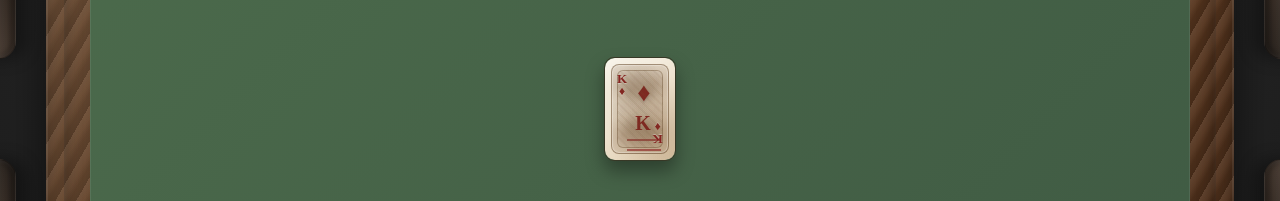
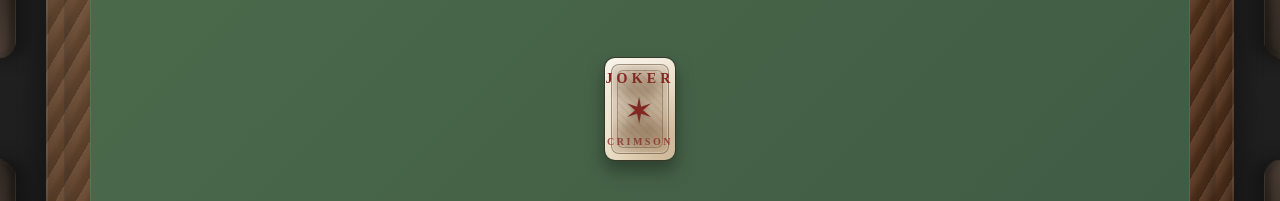
Before and after one commit to believeshe123-coder/game-engine-2, a React (Vite) app in the folder client/: page / in a window 1280 px wide. Shown: the part 319-520 px from the top of the page. Built offline with nearby package versions, Linux system fonts and the light colour scheme.

Commit message:
Add held stack ghost and shuffle action

```diff
--- a/client/src/components/Card.jsx
+++ b/client/src/components/Card.jsx
@@ -100,18 +100,29 @@ const Card = ({
   onPointerDown,
   rank,
   suit,
+  color,
+  isHeld,
   isSelected
 }) => {
   const displayRank = rank ?? '?';
+  const isJoker = displayRank === 'JOKER';
+  const jokerColor = color ?? 'black';
   const symbol = SUIT_SYMBOLS[suit] ?? '♠';
   const suitColor = SUIT_COLORS[suit] ?? 'black';
+  const faceColorClass = isJoker
+    ? jokerColor === 'red'
+      ? 'card__face--red'
+      : ''
+    : suitColor === 'red'
+      ? 'card__face--red'
+      : '';
   const isCourt = ['J', 'Q', 'K'].includes(displayRank);
   const pipLayout = PIP_LAYOUTS[displayRank] ?? [];
   return (
     <div
       className={`card ${faceUp ? 'card--faceup' : 'card--facedown'} ${
-        isSelected ? 'card--selected' : ''
-      }`}
+        isHeld ? 'card--held' : ''
+      } ${isSelected ? 'card--selected' : ''}`}
       style={{
         transform: `translate(${x}px, ${y}px) rotate(${rotation}deg)`,
         zIndex
@@ -120,7 +131,21 @@ const Card = ({
     >
       <div className="card__surface" aria-hidden="true">
         {faceUp ? (
-          <div className={`card__face card__face--${suitColor}`}>
+          <div
+            className={`card__face ${faceColorClass} ${
+              isJoker ? 'card__face--joker' : ''
+            }`}
+          >
+            {isJoker ? (
+              <div className="card__joker">
+                <span className="card__joker-title">Joker</span>
+                <span className="card__joker-emblem">✶</span>
+                <span className="card__joker-title card__joker-title--small">
+                  {jokerColor === 'red' ? 'Crimson' : 'Onyx'}
+                </span>
+              </div>
+            ) : (
+              <>
                 <div className="card__corner card__corner--top">
                   <span className="card__rank">{displayRank}</span>
                   <span className="card__suit">{symbol}</span>
@@ -151,6 +176,8 @@ const Card = ({
                     ))}
                   </div>
                 )}
+              </>
+            )}
           </div>
         ) : null}
       </div>
--- a/client/src/components/Table.jsx
+++ b/client/src/components/Table.jsx
@@ -22,13 +22,14 @@ const Table = () => {
     tableRect,
     CARD_SIZE
   );
-  const [dragging, setDragging] = useState({
+  const [heldStack, setHeldStack] = useState({
     active: false,
     stackId: null,
+    cardIds: [],
     sourceStackId: null,
-    pointerId: null,
     offset: { dx: 0, dy: 0 },
-    mode: 'single'
+    origin: null,
+    mode: 'stack'
   });
   const [hoveredStackId, setHoveredStackId] = useState(null);
   const [selectedStackId, setSelectedStackId] = useState(null);
@@ -112,51 +113,76 @@ const Table = () => {
     []
   );
 
-  const startDrag = useCallback((stackId, pointerId, offset, mode, sourceStackId = null) => {
-    bringStackToFront(stackId);
-    setDragging({
-      active: true,
-      stackId,
-      sourceStackId,
-      pointerId,
-      offset,
-      mode
-    });
-  }, [bringStackToFront]);
-
   const flushAnimation = useCallback(() => {
-    if (!dragging.active || !dragging.stackId || !latestPoint.current) {
+    if (!heldStack.active || !heldStack.stackId || !latestPoint.current) {
       rafRef.current = null;
       return;
     }
 
     setStacks((prev) =>
       prev.map((stack) =>
-        stack.id === dragging.stackId
+        stack.id === heldStack.stackId
           ? { ...stack, x: latestPoint.current.x, y: latestPoint.current.y }
           : stack
       )
     );
     rafRef.current = null;
-  }, [dragging.active, dragging.stackId, setStacks]);
+  }, [heldStack.active, heldStack.stackId, setStacks]);
 
-  const handlePointerMove = useCallback(
-    (event) => {
-      if (!dragging.active || event.pointerId !== dragging.pointerId) {
+  useEffect(() => {
+    const handleKeyDown = (event) => {
+      if (event.repeat) {
         return;
       }
+      if (event.key !== 'Escape') {
+        return;
+      }
+      if (heldStack.active && heldStack.stackId && heldStack.origin) {
+        setStacks((prev) =>
+          prev.map((stack) =>
+            stack.id === heldStack.stackId
+              ? { ...stack, x: heldStack.origin.x, y: heldStack.origin.y }
+              : stack
+          )
+        );
+        setHeldStack({
+          active: false,
+          stackId: null,
+          cardIds: [],
+          sourceStackId: null,
+          offset: { dx: 0, dy: 0 },
+          origin: null,
+          mode: 'stack'
+        });
+      }
+      setSelectedStackId(null);
+      setPickCountOpen(false);
+    };
 
+    window.addEventListener('keydown', handleKeyDown);
+    return () => window.removeEventListener('keydown', handleKeyDown);
+  }, [heldStack.active, heldStack.origin, heldStack.stackId, setStacks]);
+
+  useEffect(() => {
+    if (!heldStack.active) {
+      latestPoint.current = null;
+      if (rafRef.current) {
+        cancelAnimationFrame(rafRef.current);
+        rafRef.current = null;
+      }
+      return undefined;
+    }
+
+    const handleWindowPointerMove = (event) => {
       const table = tableRef.current;
       if (!table) {
         return;
       }
-
       const rect = table.getBoundingClientRect();
       const pointerX = event.clientX - rect.left;
       const pointerY = event.clientY - rect.top;
-
-      const nextX = pointerX - dragging.offset.dx;
-      const nextY = pointerY - dragging.offset.dy;
+      const nextX = pointerX - heldStack.offset.dx;
+      const nextY = pointerY - heldStack.offset.dy;
       const clamped = clampCardToTable(
         nextX,
         nextY,
@@ -170,24 +196,30 @@ const Table = () => {
       if (!rafRef.current) {
         rafRef.current = requestAnimationFrame(flushAnimation);
       }
-    },
-    [dragging, flushAnimation, tableRect.height, tableRect.width]
-  );
+    };
 
-  const handlePointerUp = useCallback(
-    (event) => {
-      if (!dragging.active || event.pointerId !== dragging.pointerId) {
+    window.addEventListener('pointermove', handleWindowPointerMove);
+
+    return () => {
+      window.removeEventListener('pointermove', handleWindowPointerMove);
+    };
+  }, [
+    flushAnimation,
+    heldStack.active,
+    heldStack.offset.dx,
+    heldStack.offset.dy,
+    tableRect.height,
+    tableRect.width
+  ]);
+
+  const placeHeldStack = useCallback(
+    (pointerX, pointerY) => {
+      if (!heldStack.active || !heldStack.stackId) {
         return;
       }
-      const table = tableRef.current;
-      let finalPosition = null;
-      if (table) {
-        const rect = table.getBoundingClientRect();
-        const pointerX = event.clientX - rect.left;
-        const pointerY = event.clientY - rect.top;
-        const nextX = pointerX - dragging.offset.dx;
-        const nextY = pointerY - dragging.offset.dy;
-        finalPosition = clampCardToTable(
+      const nextX = pointerX - heldStack.offset.dx;
+      const nextY = pointerY - heldStack.offset.dy;
+      const finalPosition = clampCardToTable(
         nextX,
         nextY,
         CARD_SIZE.width,
@@ -195,9 +227,8 @@ const Table = () => {
         tableRect.width,
         tableRect.height
       );
-      }
 
-      const draggedStack = stacksById[dragging.stackId];
+      const draggedStack = stacksById[heldStack.stackId];
       if (draggedStack) {
         const draggedX = finalPosition?.x ?? draggedStack?.x;
         const draggedY = finalPosition?.y ?? draggedStack?.y;
@@ -205,7 +236,7 @@ const Table = () => {
         let overlapId = null;
         for (let i = stacks.length - 1; i >= 0; i -= 1) {
           const stack = stacks[i];
-          if (stack.id === dragging.stackId) {
+          if (stack.id === heldStack.stackId) {
             continue;
           }
           const overlaps =
@@ -222,7 +253,7 @@ const Table = () => {
         if (overlapId) {
           setStacks((prev) => {
             const target = prev.find((stack) => stack.id === overlapId);
-            const dragged = prev.find((stack) => stack.id === dragging.stackId);
+            const dragged = prev.find((stack) => stack.id === heldStack.stackId);
             if (!target || !dragged) {
               return prev;
             }
@@ -232,16 +263,13 @@ const Table = () => {
               cardIds: [...target.cardIds, ...dragged.cardIds]
             };
             return prev
-              .filter(
-                (stack) =>
-                  stack.id !== dragging.stackId && stack.id !== overlapId
-              )
+              .filter((stack) => stack.id !== heldStack.stackId && stack.id !== overlapId)
               .concat(merged);
           });
         } else if (finalPosition) {
           setStacks((prev) =>
             prev.map((stack) =>
-              stack.id === dragging.stackId
+              stack.id === heldStack.stackId
                 ? { ...stack, x: finalPosition.x, y: finalPosition.y }
                 : stack
             )
@@ -249,61 +277,21 @@ const Table = () => {
         }
       }
 
-      setDragging({
+      setHeldStack({
         active: false,
         stackId: null,
+        cardIds: [],
         sourceStackId: null,
-        pointerId: null,
         offset: { dx: 0, dy: 0 },
-        mode: 'single'
+        origin: null,
+        mode: 'stack'
       });
     },
-    [dragging.active, dragging.pointerId, dragging.stackId, setStacks, stacks, stacksById]
+    [heldStack, setStacks, stacks, stacksById, tableRect.height, tableRect.width]
   );
-
-  useEffect(() => {
-    const handleKeyDown = (event) => {
-      if (event.repeat) {
-        return;
-      }
-      if (event.key !== 'Escape') {
-        return;
-      }
-      setSelectedStackId(null);
-      setPickCountOpen(false);
-    };
-
-    window.addEventListener('keydown', handleKeyDown);
-    return () => window.removeEventListener('keydown', handleKeyDown);
-  }, []);
-
-  useEffect(() => {
-    if (!dragging.active) {
-      latestPoint.current = null;
-      if (rafRef.current) {
-        cancelAnimationFrame(rafRef.current);
-        rafRef.current = null;
-      }
-      return undefined;
-    }
-
-    const handleWindowPointerUp = (event) => handlePointerUp(event);
-    const handleWindowPointerMove = (event) => handlePointerMove(event);
-
-    window.addEventListener('pointerup', handleWindowPointerUp);
-    window.addEventListener('pointermove', handleWindowPointerMove);
-
-    return () => {
-      window.removeEventListener('pointerup', handleWindowPointerUp);
-      window.removeEventListener('pointermove', handleWindowPointerMove);
-    };
-  }, [dragging.active, handlePointerMove, handlePointerUp]);
 
   const handleStackPointerDown = useCallback(
     (event, stackIdOverride = null) => {
-      if (dragging.active) {
-        return;
-      }
       const table = tableRef.current;
       if (!table) {
         return;
@@ -315,6 +303,12 @@ const Table = () => {
       const rect = table.getBoundingClientRect();
       const pointerX = event.clientX - rect.left;
       const pointerY = event.clientY - rect.top;
+      if (heldStack.active) {
+        placeHeldStack(pointerX, pointerY);
+        setSelectedStackId(null);
+        setPickCountOpen(false);
+        return;
+      }
       const stackId = stackIdOverride ?? hitTestStack(pointerX, pointerY);
       if (!stackId) {
         return;
@@ -323,14 +317,11 @@ const Table = () => {
       setSelectedStackId(stackId);
       setPickCountOpen(false);
     },
-    [bringStackToFront, dragging.active, hitTestStack]
+    [bringStackToFront, heldStack.active, hitTestStack, placeHeldStack]
   );
 
   const handleSurfacePointerDown = useCallback(
     (event) => {
-      if (dragging.active) {
-        return;
-      }
       const table = tableRef.current;
       if (!table) {
         return;
@@ -338,6 +329,12 @@ const Table = () => {
       const rect = table.getBoundingClientRect();
       const pointerX = event.clientX - rect.left;
       const pointerY = event.clientY - rect.top;
+      if (heldStack.active) {
+        placeHeldStack(pointerX, pointerY);
+        setSelectedStackId(null);
+        setPickCountOpen(false);
+        return;
+      }
       const stackId = hitTestStack(pointerX, pointerY);
       if (stackId) {
         handleStackPointerDown(event, stackId);
@@ -346,12 +343,12 @@ const Table = () => {
       setSelectedStackId(null);
       setPickCountOpen(false);
     },
-    [dragging.active, handleStackPointerDown, hitTestStack]
+    [handleStackPointerDown, heldStack.active, hitTestStack, placeHeldStack]
   );
 
   const handlePointerMoveHover = useCallback(
     (event) => {
-      if (dragging.active) {
+      if (heldStack.active) {
         return;
       }
       const table = tableRef.current;
@@ -364,7 +361,7 @@ const Table = () => {
       const stackId = hitTestStack(pointerX, pointerY);
       setHoveredStackId(stackId);
     },
-    [dragging.active, hitTestStack]
+    [heldStack.active, hitTestStack]
   );
 
   const hoveredStack = hoveredStackId ? stacksById[hoveredStackId] : null;
@@ -388,6 +385,25 @@ const Table = () => {
     }));
   }, []);
 
+  const handleShuffleSelected = useCallback(() => {
+    if (!selectedStackId) {
+      return;
+    }
+    setStacks((prev) =>
+      prev.map((stack) => {
+        if (stack.id !== selectedStackId) {
+          return stack;
+        }
+        const nextCardIds = [...stack.cardIds];
+        for (let i = nextCardIds.length - 1; i > 0; i -= 1) {
+          const j = Math.floor(Math.random() * (i + 1));
+          [nextCardIds[i], nextCardIds[j]] = [nextCardIds[j], nextCardIds[i]];
+        }
+        return { ...stack, cardIds: nextCardIds };
+      })
+    );
+  }, [selectedStackId, setStacks]);
+
   const pickUpFromStack = useCallback(
     (event, stackId, requestedCount) => {
       event.preventDefault();
@@ -397,7 +413,8 @@ const Table = () => {
       }
       const clampedCount = Math.max(1, Math.min(requestedCount, source.cardIds.length));
       const newStackId = createStackId();
-      let created = false;
+      let pickedCardIds = [];
+      let origin = null;
 
       setStacks((prev) => {
         const current = prev.find((stack) => stack.id === stackId);
@@ -407,11 +424,11 @@ const Table = () => {
         const safeCount = Math.max(1, Math.min(clampedCount, current.cardIds.length));
         const remainingCount = current.cardIds.length - safeCount;
         const remainingCardIds = current.cardIds.slice(0, remainingCount);
-        const pickedCardIds = current.cardIds.slice(remainingCount);
+        pickedCardIds = current.cardIds.slice(remainingCount);
         if (pickedCardIds.length === 0) {
           return prev;
         }
-        created = true;
+        origin = { x: current.x, y: current.y };
         const next = prev
           .map((item) =>
             item.id === stackId ? { ...item, cardIds: remainingCardIds } : item
@@ -428,15 +445,23 @@ const Table = () => {
         return next;
       });
 
-      if (!created) {
+      if (pickedCardIds.length === 0) {
         return;
       }
       const offset = getPointerOffset(event, source);
-      startDrag(newStackId, event.pointerId, offset, 'stack', stackId);
+      setHeldStack({
+        active: true,
+        stackId: newStackId,
+        cardIds: pickedCardIds,
+        sourceStackId: stackId,
+        offset,
+        origin,
+        mode: 'stack'
+      });
       setSelectedStackId(null);
       setPickCountOpen(false);
     },
-    [createStackId, getPointerOffset, setStacks, stacksById, startDrag]
+    [createStackId, getPointerOffset, setStacks, stacksById]
   );
 
   const handleFlipSelected = useCallback(() => {
@@ -498,6 +523,8 @@ const Table = () => {
         {stacks.map((stack, index) => {
           const topCardId = stack.cardIds[stack.cardIds.length - 1];
           const topCard = cardsById[topCardId];
+          const isHeld = heldStack.active && stack.id === heldStack.stackId;
+          const zIndex = isHeld ? stacks.length + 20 : index + 1;
           return (
             <Card
               key={stack.id}
@@ -506,9 +533,11 @@ const Table = () => {
               y={stack.y}
               rotation={stack.rotation}
               faceUp={stack.faceUp}
-              zIndex={index + 1}
+              zIndex={zIndex}
               rank={topCard?.rank}
               suit={topCard?.suit}
+              color={topCard?.color}
+              isHeld={isHeld}
               isSelected={stack.id === selectedStackId}
               onPointerDown={handleStackPointerDown}
             />
@@ -602,6 +631,13 @@ const Table = () => {
             >
               Flip
             </button>
+            <button
+              type="button"
+              className="stack-menu__button"
+              onClick={handleShuffleSelected}
+            >
+              Shuffle
+            </button>
           </div>
         ) : null}
         {hoverTooltip ? (
--- a/client/src/state/useTableState.js
+++ b/client/src/state/useTableState.js
@@ -20,6 +20,20 @@ const createDeck = () => {
       });
     });
   });
+  cards.push(
+    {
+      id: 'JOKER_BLACK',
+      rank: 'JOKER',
+      suit: 'Joker',
+      color: 'black'
+    },
+    {
+      id: 'JOKER_RED',
+      rank: 'JOKER',
+      suit: 'Joker',
+      color: 'red'
+    }
+  );
   return cards;
 };
 
--- a/client/src/styles.css
+++ b/client/src/styles.css
@@ -199,6 +199,10 @@ body,
     inset 0 0 0 1px rgba(255, 255, 255, 0.2);
 }
 
+.card--held {
+  filter: drop-shadow(4px 6px 8px rgba(0, 0, 0, 0.45));
+}
+
 .card__surface {
   position: absolute;
   inset: 0;
@@ -262,6 +266,36 @@ body,
 
 .card__face--red {
   color: #8a1f1f;
+}
+
+.card__face--joker {
+  text-transform: uppercase;
+  letter-spacing: 0.2em;
+}
+
+.card__joker {
+  position: relative;
+  display: grid;
+  gap: 8px;
+  place-items: center;
+  text-align: center;
+  font-weight: 700;
+}
+
+.card__joker-title {
+  font-size: 14px;
+  letter-spacing: 0.3em;
+}
+
+.card__joker-title--small {
+  font-size: 10px;
+  letter-spacing: 0.25em;
+  opacity: 0.75;
+}
+
+.card__joker-emblem {
+  font-size: 28px;
+  text-shadow: 0 2px 4px rgba(0, 0, 0, 0.2);
 }
 
 .card__corner {
```
Lines whose indentation alone changed are shown as unchanged.
